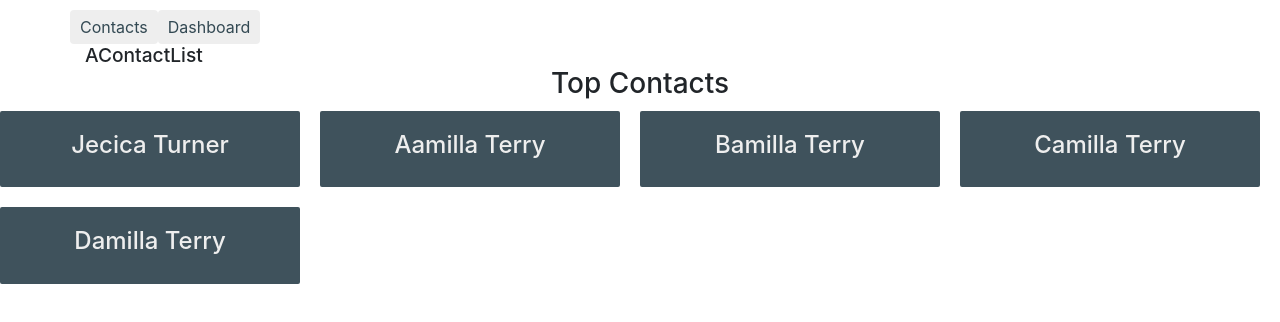
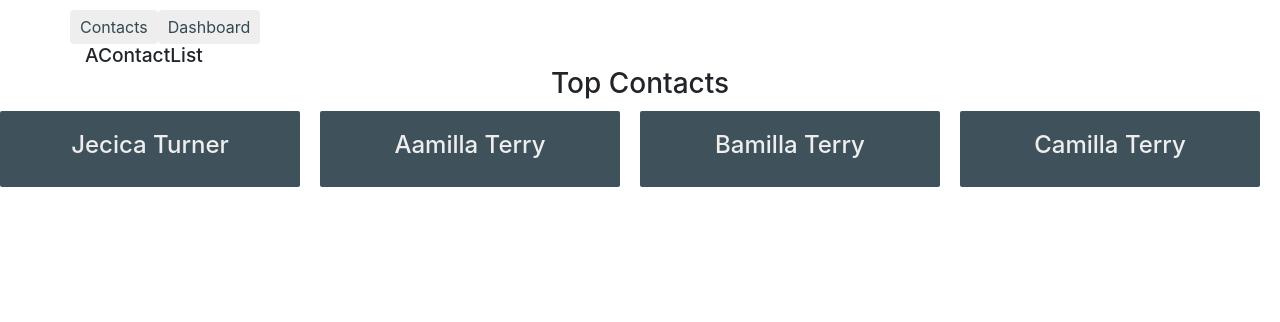
Before and after one commit to macnaer/AContactList, an Angular app: page /dashboard in a window 1280 px wide. Shown: the top 322 px of the page. Built offline with nearby package versions, Linux system fonts and the light colour scheme.

Commit message:
Added dash board

```diff
--- a/src/app/contact.service.ts
+++ b/src/app/contact.service.ts
@@ -1,6 +1,7 @@
 import { Injectable } from '@angular/core';
 import { Contact } from './contact';
 import { Contacts } from './mockContact';
+import { Observable, of } from 'rxjs';
 
 @Injectable({
   providedIn: 'root'
@@ -8,7 +9,7 @@ import { Contacts } from './mockContact';
 export class ContactService {
 
   constructor() { }
-  getContacts(): Contact[] {
-    return Contacts;
+  getContacts(): Observable<Contact[]> {
+    return of(Contacts);
   }
 }
--- a/src/app/contacts/contacts.component.ts
+++ b/src/app/contacts/contacts.component.ts
@@ -14,7 +14,8 @@ export class ContactsComponent implements OnInit {
   contacts: Contact[];
 
   getContacts(): void {
-    this.contacts = this.contactService.getContacts();
+    this.contactService.getContacts().subscribe(contacts => this.contacts = contacts);
+
   }
   selectedContact: Contact;
   ngOnInit() {
--- a/src/app/dashboard/dashboard.component.ts
+++ b/src/app/dashboard/dashboard.component.ts
@@ -18,10 +18,9 @@ export class DashboardComponent implements OnInit {
 
   getContacts(): void {
     console.log("Test contacts ", this.contacts);
-    this.contacts = this.contactService.getContacts().slice(1, 6);
-    // this.contactService.getContacts()
-    //   .subscribe(contacts => this.contacts = contacts.slice(1, 5));
-    // .subscribe(contacts => this.contacts = contacts.slice(1, 5));
+    this.contactService.getContacts()
+      .subscribe(contacts => this.contacts = contacts.slice(1, 5));
+
   }
 
 }
```
